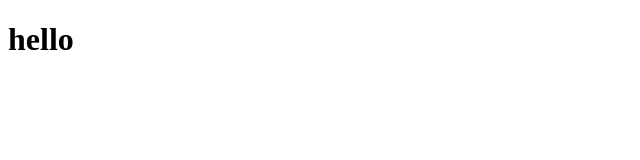
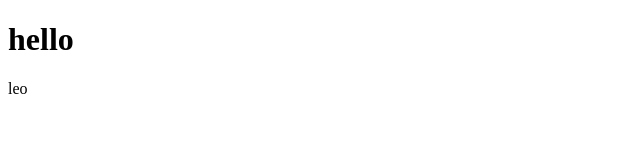
Before and after one commit to JahongirAbduvaliyev/git-hub-lesson2, a plain HTML site: page index.html in a window 1280 px wide. Shown: the full height of the page, 0-640 px from the left. Drawn offline with Linux system fonts and the light colour scheme.

Commit message:
git commid

```diff
--- a/index.html
+++ b/index.html
@@ -7,5 +7,6 @@
 </head>
 <body>
      <h1> hello </h1>
+     <p> leo</p>
 </body>
 </html>
```
